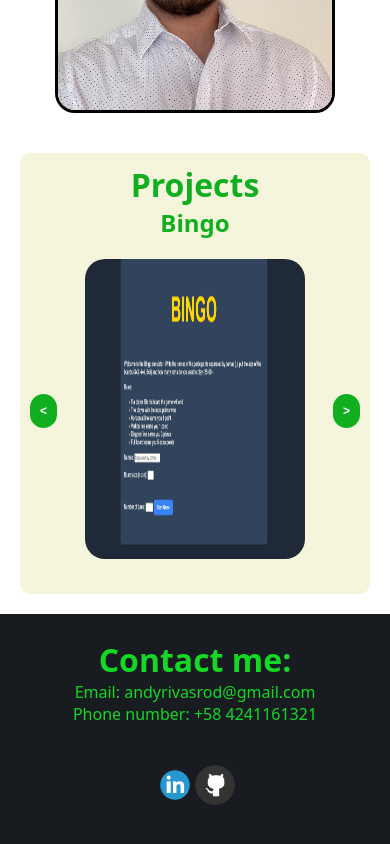
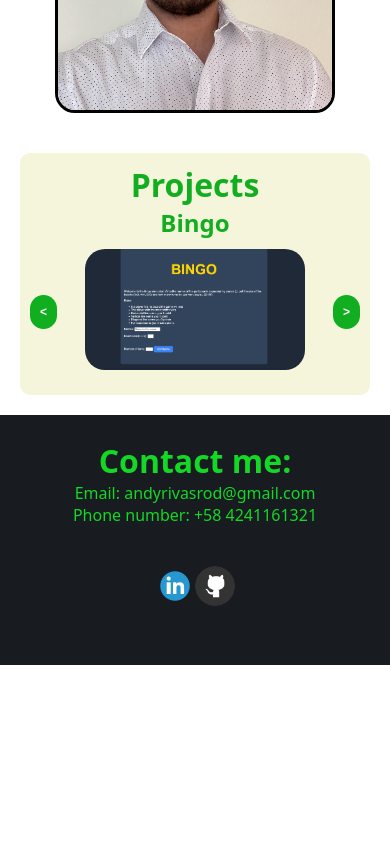
Before and after one commit to andresrivasrod/portafolio, a React (Vite) app: page / in a window 390 px wide. Shown: the part 847-1691 px from the top of the page. After the commit the page ends 1512 px from the top, so only its background shows below. Built offline with nearby package versions, Linux system fonts and the light colour scheme.

Commit message:
Made Responsive Project Images

```diff
--- a/src/components/Projects/Projects.module.css
+++ b/src/components/Projects/Projects.module.css
@@ -59,4 +59,11 @@ button {
     border-radius: 15px; /* Reducir el radio de borde de los botones en dispositivos móviles */
     font-size: 12px; /* Reducir el tamaño de fuente de los botones en dispositivos móviles */
   }
+
+  .image {
+    max-width: 100%; /* Ajustar el ancho máximo de la imagen al contenedor en dispositivos móviles */
+    height: auto; /* Permitir que la altura se ajuste automáticamente en dispositivos móviles */
+    margin-top: 10px; /* Ajuste de margen superior para la imagen en dispositivos móviles */
+    margin-bottom: 10px; /* Ajuste de margen inferior para la imagen en dispositivos móviles */
+  }
 }
```
Also changed, not shown: 4 other files (tests, documents, lock files or other folders).
